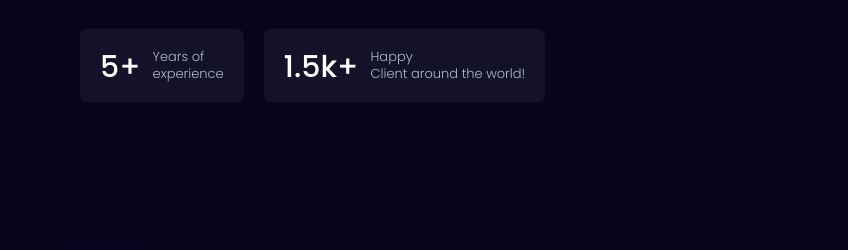
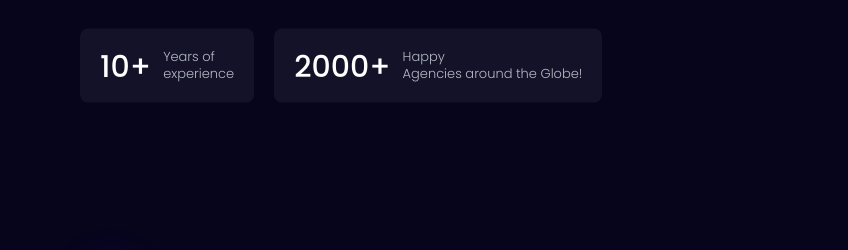
Before and after one commit to Vishalyzd/Portfolio, a plain HTML site: page index.html in a window 1280 px wide. Shown: the part 437-687 px from the top of the page, 0-848 px from the left. Drawn offline with Linux system fonts and the light colour scheme; grey boxes are pictures that could not be loaded.

Commit message:
Update index.html
update on index

```diff
--- a/index.html
+++ b/index.html
@@ -322,12 +322,12 @@
                   </h1>
                   <div class="headline__numblock d-flex align-items-start">
                     <div class="numblock block-rounded-m d-flex flex-column flex-sm-row align-items-sm-center">
-                      <span class="numblock__number">5+</span>
+                      <span class="numblock__number">10+</span>
                       <span class="numblock__descr">Years of<br>experience</span>
                     </div>
                     <div class="numblock block-rounded-m d-flex flex-column flex-sm-row align-items-sm-center">
-                      <span class="numblock__number">1.5k+</span>
-                      <span class="numblock__descr">Happy<br>Client around the world!</span>
+                      <span class="numblock__number">2000+</span>
+                      <span class="numblock__descr">Happy<br>Agencies around the Globe!</span>
                     </div>
                   </div>
                 </div>
```
